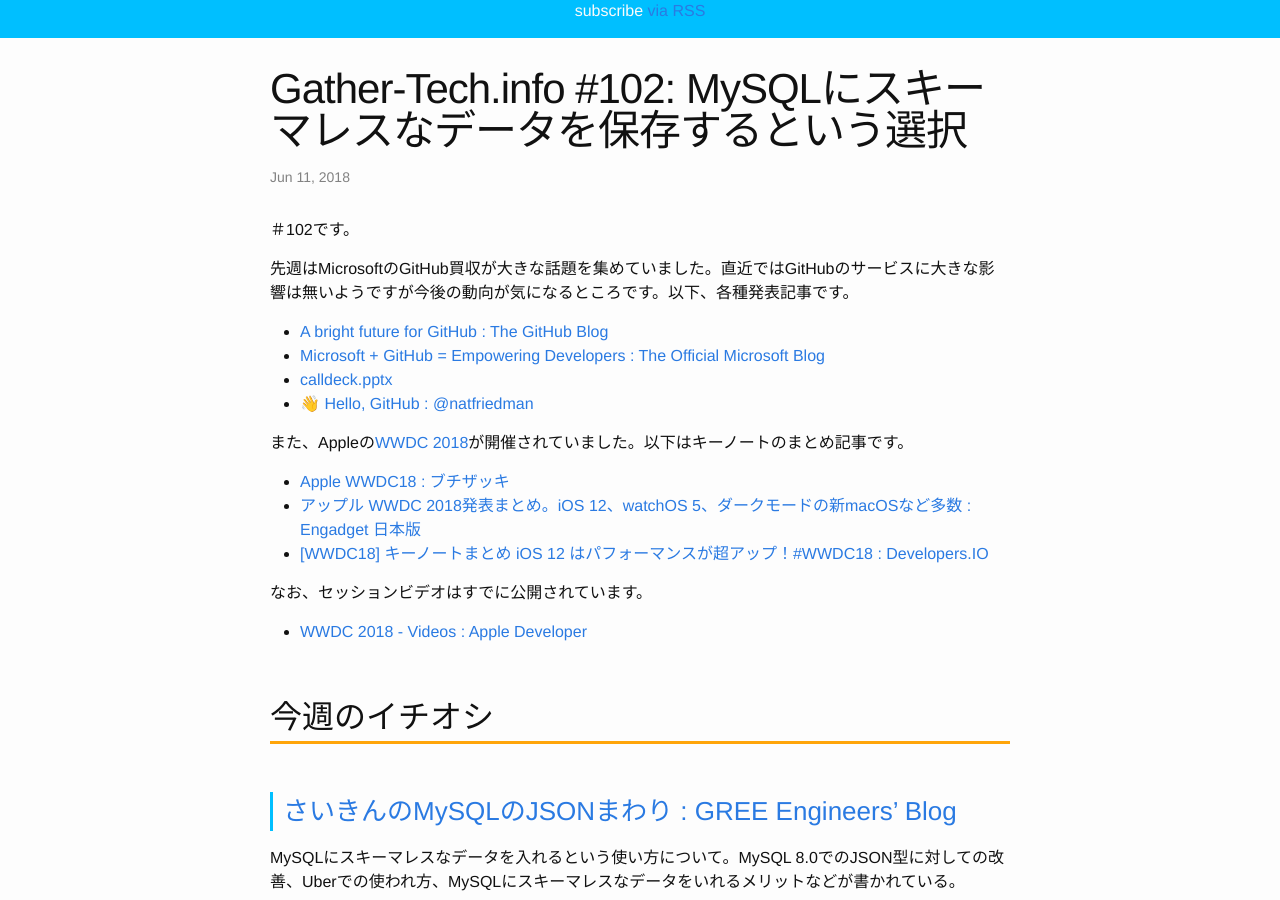
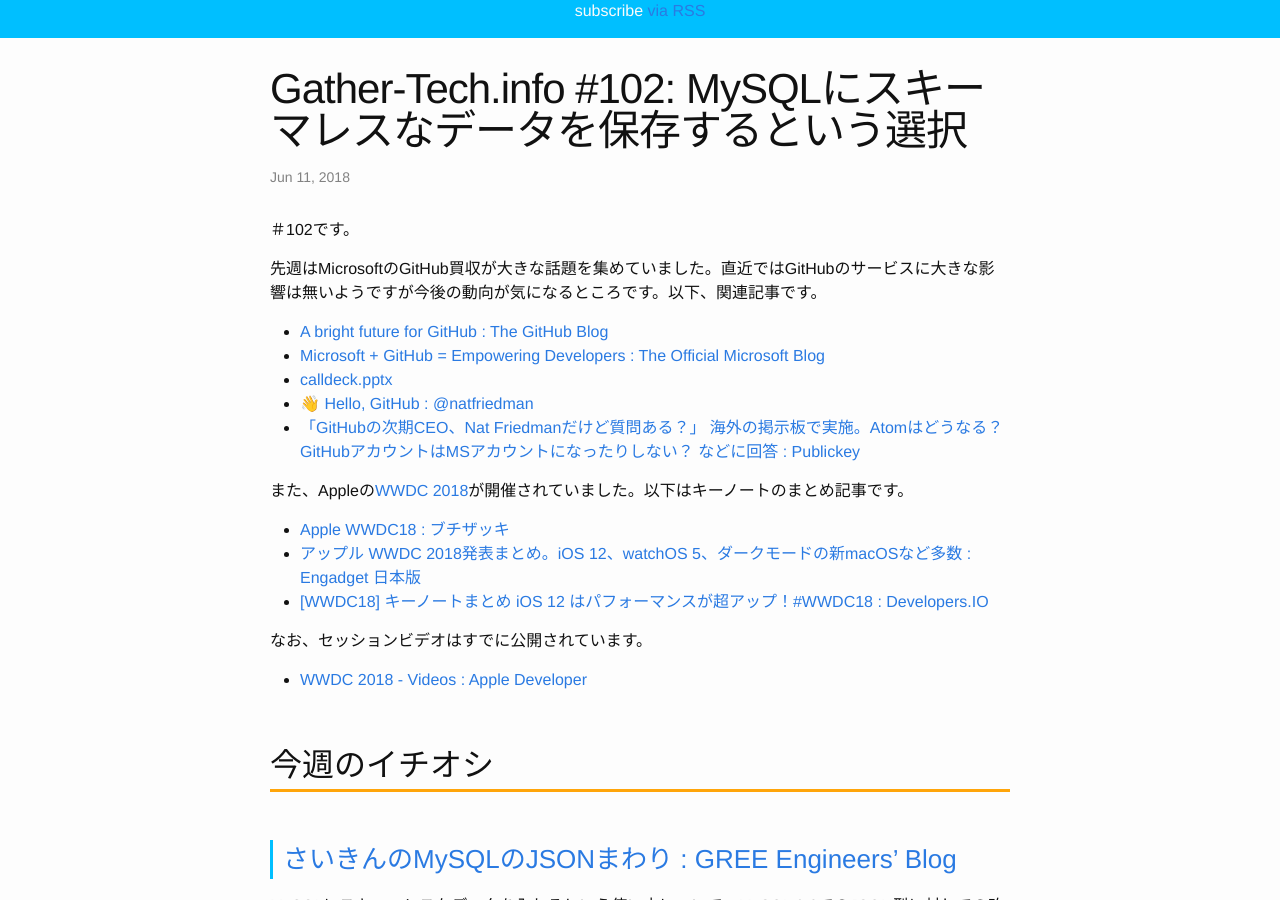
Before and after one commit to Gather-Tech/Gather-Tech.github.io, a Jekyll site: the page built from _posts/2018/2018-06-11-Gather102.md, in a window 1280 px wide and 900 px high, scrolled down 333 px. Built offline with Jekyll 4.4.1, drawn with Linux system fonts in a browser that asks for light colours.

Commit message:
fix typo

```diff
--- a/_posts/2018/2018-06-11-Gather102.md
+++ b/_posts/2018/2018-06-11-Gather102.md
@@ -8,12 +8,13 @@
 
 ＃102です。
 
-先週はMicrosoftのGitHub買収が大きな話題を集めていました。直近ではGitHubのサービスに大きな影響は無いようですが今後の動向が気になるところです。以下、各種発表記事です。
+先週はMicrosoftのGitHub買収が大きな話題を集めていました。直近ではGitHubのサービスに大きな影響は無いようですが今後の動向が気になるところです。以下、関連記事です。
 
 - [A bright future for GitHub : The GitHub Blog](https://blog.github.com/2018-06-04-github-microsoft/)
 - [Microsoft + GitHub = Empowering Developers : The Official Microsoft Blog](https://blogs.microsoft.com/blog/2018/06/04/microsoft-github-empowering-developers/)
 - [calldeck.pptx](https://view.officeapps.live.com/op/view.aspx?src=https://c.s-microsoft.com/en-us/CMSFiles/calldeck.pptx?version=f3eef72b-35d3-95b2-4fda-73a47f805c7f)
 - [👋 Hello, GitHub : @natfriedman](https://natfriedman.github.io/hello/)
+- [「GitHubの次期CEO、Nat Friedmanだけど質問ある？」 海外の掲示板で実施。Atomはどうなる？ GitHubアカウントはMSアカウントになったりしない？ などに回答 : Publickey](https://www.publickey1.jp/blog/18/githubceonat_friedman_atom_githubms.html)
 
 また、Appleの[WWDC 2018](https://developer.apple.com/wwdc/)が開催されていました。以下はキーノートのまとめ記事です。
 
```
